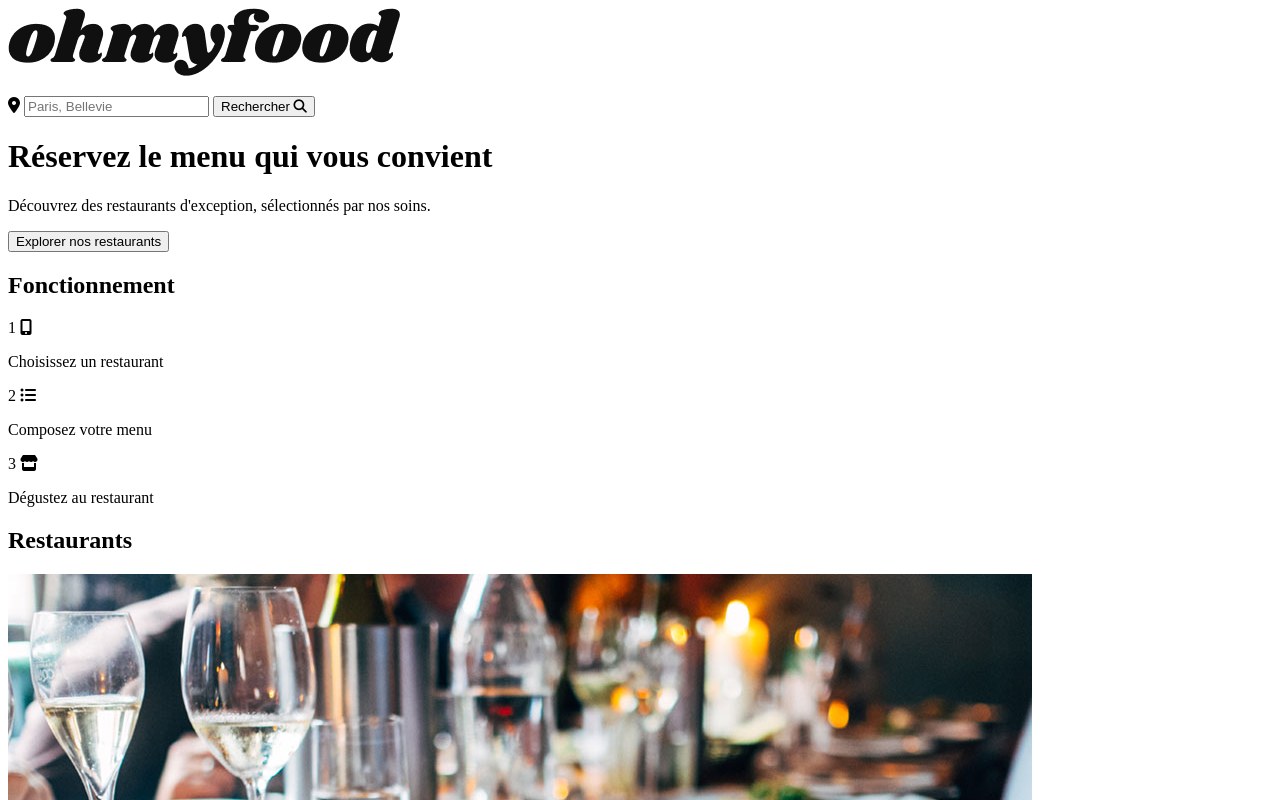
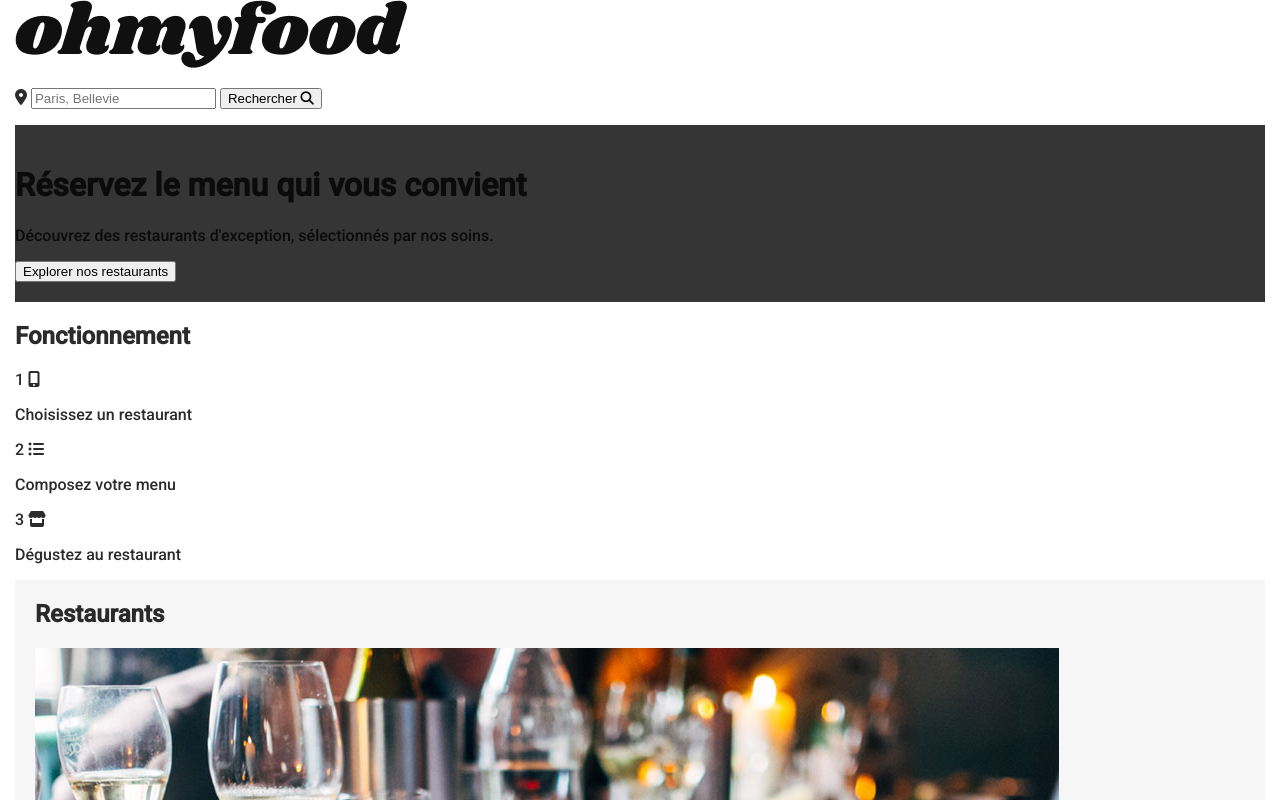
Before and after one commit to karineclaude/KarineClaude_3_17042021, a website: page index.html in a window 1280 px wide. Shown: the top 800 px of the page. Drawn offline with Linux system fonts and the light colour scheme.

Commit message:
premiere mise en forme

```diff
--- a/index.html
+++ b/index.html
@@ -6,14 +6,14 @@
     <meta name="description" content="Réservez votre menu, Choisissez un restaurant, composez un menu et dégustez">
     <title>Oh my Food</title>
     <link rel="preconnect" href="https://fonts.gstatic.com">
-    <link href="https://fonts.googleapis.com/css2?family=Roboto:wght@500&display=swap" rel="stylesheet">
+    <link href="https://fonts.googleapis.com/css2?family=Roboto:wght@100;300;500&display=swap" rel="stylesheet">
     <script src="https://kit.fontawesome.com/d6811fe93e.js" crossorigin="anonymous"></script>
-    <link rel="stylesheet" type="text/css" href="public/css/style.css">
+    <link rel="stylesheet" type="text/css" href="sass/main.css">
     </head>
 <body>
     <!-- Header -->
     <header>
-        <div class="title">
+        <div class="logo">
             <a href="#">
                 <img src="public/images/logo/ohmyfood.png" alt="logo Oh my Food" />
             </a>
@@ -30,6 +30,7 @@
                 </p>
             </form>
         </div>
+        <div class="index-header">
             <h1>Réservez le menu qui vous convient</h1>
             <p>Découvrez des restaurants d'exception, sélectionnés par nos soins.</p>
             </h1>
@@ -126,7 +127,7 @@
 
     <footer>
         <a href="#">
-            <img src="/images/logo/ohmyfood@2x.svg">
+            <img src="public/images/logo/ohmyfood@2x.svg">
         </a>
         <ul>
             <li>
--- a/sass/Base/_base.scss
+++ b/sass/Base/_base.scss
@@ -1,7 +1,8 @@
 body{
-    max-width: 767px;
-    margin-left: auto;
-    margin-right: auto;
+    max-width: 1250px;
+    margin: 0 auto;
     font-family: 'Roboto', sans-serif;
     color: $primary-color;
+    box-sizing: border-box;
+    display: block;
 }
--- a/sass/Layout/_container.scss
+++ b/sass/Layout/_container.scss
@@ -1,4 +1,4 @@
-#restaurants{
+.restaurants{
     display: flex;
     flex-direction: column;
     padding-left: 20px;
--- a/sass/Layout/_footer.scss
+++ b/sass/Layout/_footer.scss
@@ -0,0 +1,9 @@
+footer {
+    background-color: $footer;
+    color: white;
+
+    a {
+        list-style-type: none;
+        text-decoration: none;
+    }
+}
--- a/sass/Layout/_header.scss
+++ b/sass/Layout/_header.scss
@@ -0,0 +1,4 @@
+.index-header {
+    padding: 20px 0;
+    background-color: $header-color;
+}
--- a/sass/Utils/_variables.scss
+++ b/sass/Utils/_variables.scss
@@ -2,4 +2,5 @@ $primary-color: rgba(5, 4, 4, 0.842);
 $bouton-vert: #99E2D0;
 $fonctionnement-violet :#9356DC;
 $ombre: #b1b1b14b;
-$fond: #f6f6f6;
+$header-color: #e05252;
+$footer-color: #353535;
```
Also changed, not shown: package.json (line endings or trailing spaces), sass/main.css, 1 other file.
